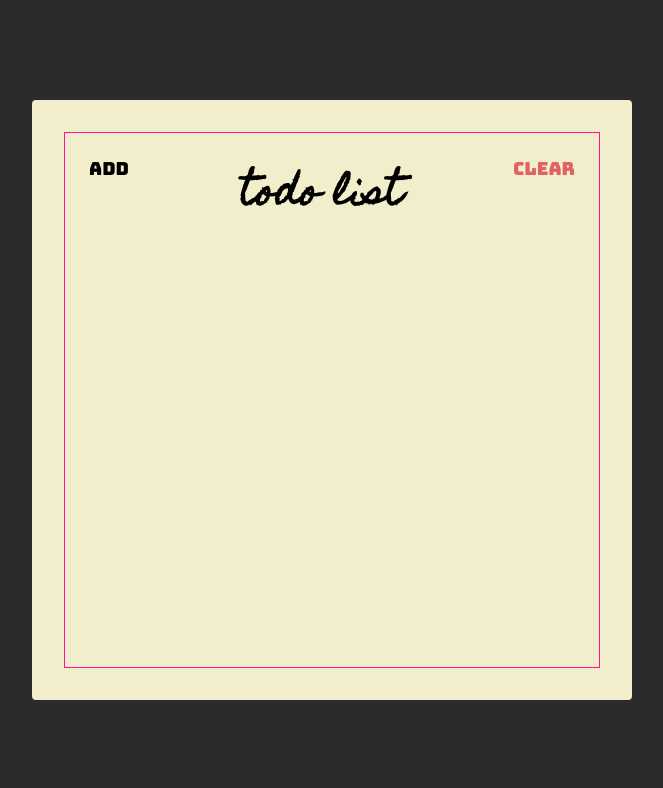
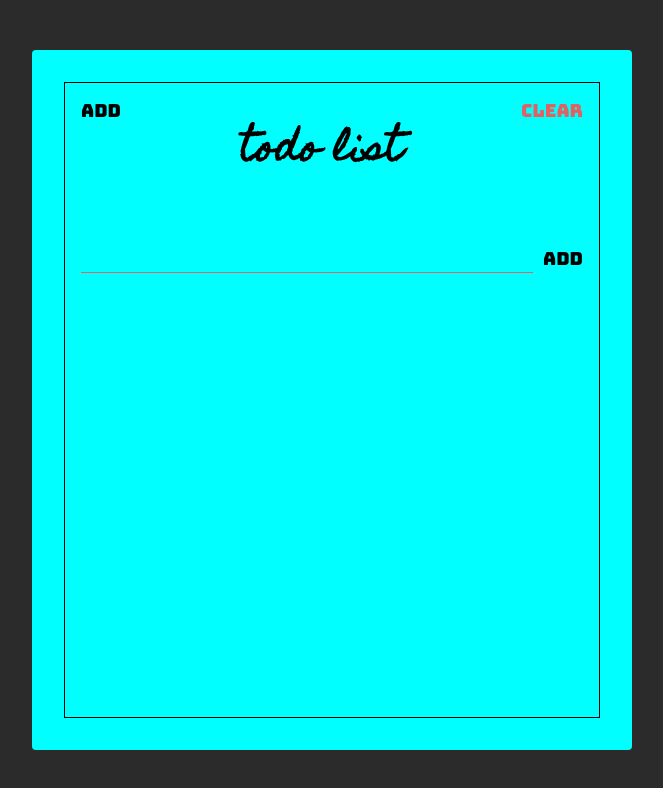
Before and after one commit to syifanuraini24/react-router-starter, a website: page index.html in a window 1280 px wide. Shown: the whole page, without its empty margins (308-971 px from the left). Drawn offline with Linux system fonts and the light colour scheme.

Commit message:
membuat add todo section

```diff
--- a/index.html
+++ b/index.html
@@ -14,11 +14,17 @@
   <body>
     <div class="container">
       <div class="frame">
-        <div class="header">
+        <section class="header">
           <button class="header-btn">Add</button>
           <h1 class="header-title">Todo List</h1>
           <button class="header-btn main-red-color">Clear</button>
-        </div>
+        </section>
+        <section class="add">
+          <form class="add-form">
+            <input type="text" class="add-input" />
+            <button class="add-btn">Add</button>
+          </form>
+        </section>
       </div>
     </div>
   </body>
--- a/styles.css
+++ b/styles.css
@@ -31,13 +31,13 @@
 
 .container {
   width: 600px;
-  height: 600px;
-  background-color: #f2eecb;
+  height: 700px;
+  background-color: #00ffff;
   border-radius: 4px;
   padding: 32px;
 }
 .frame {
-  border: 1px solid #ff1493;
+  border: 1px solid #000000;
   height: 100%;
 
   display: flex;
@@ -60,9 +60,47 @@
   font-size: 1.8rem;
   font-family: "Bungee", sans-serif;
 
-  padding: 24px;
+  padding: 16px;
+  cursor: pointer;
 
   background: unset;
   border: unset;
   outline: unset;
 }
+
+.add {
+  padding: 16px;
+}
+
+.add-form {
+  display: flex;
+  align-items: flex-start;
+}
+
+.add-input {
+  background: unset;
+  border: unset;
+  padding: 0 64px;
+
+  flex: 1;
+
+  border-bottom: 1px solid var(--main-red-color);
+  outline: unset;
+
+  font-family: "Homemade Apple", sans-serif;
+  font-size: 16px;
+  text-transform: lowercase;
+}
+
+.add-btn {
+  font-size: 1.8rem;
+  font-family: "Bungee", sans-serif;
+
+  padding: 10px;
+  padding-right: unset;
+  cursor: pointer;
+
+  background: unset;
+  border: unset;
+  outline: unset;
+}
```
